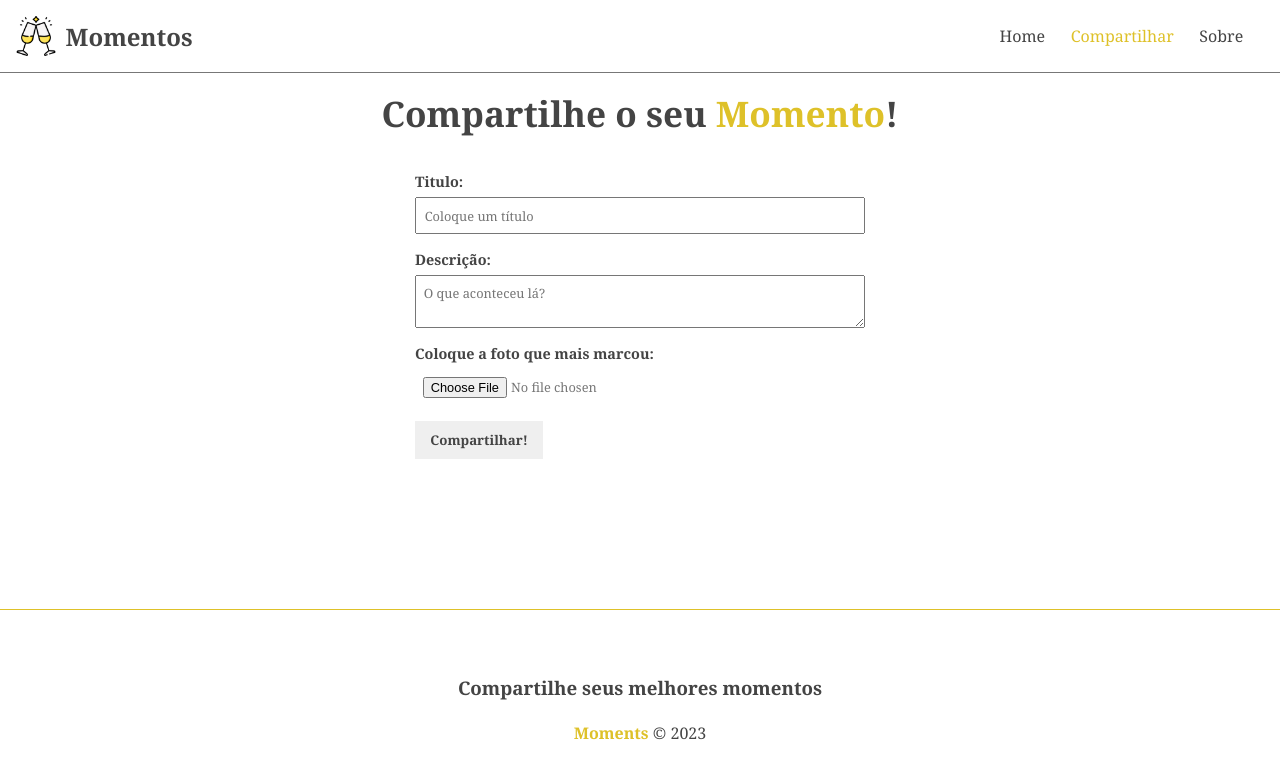
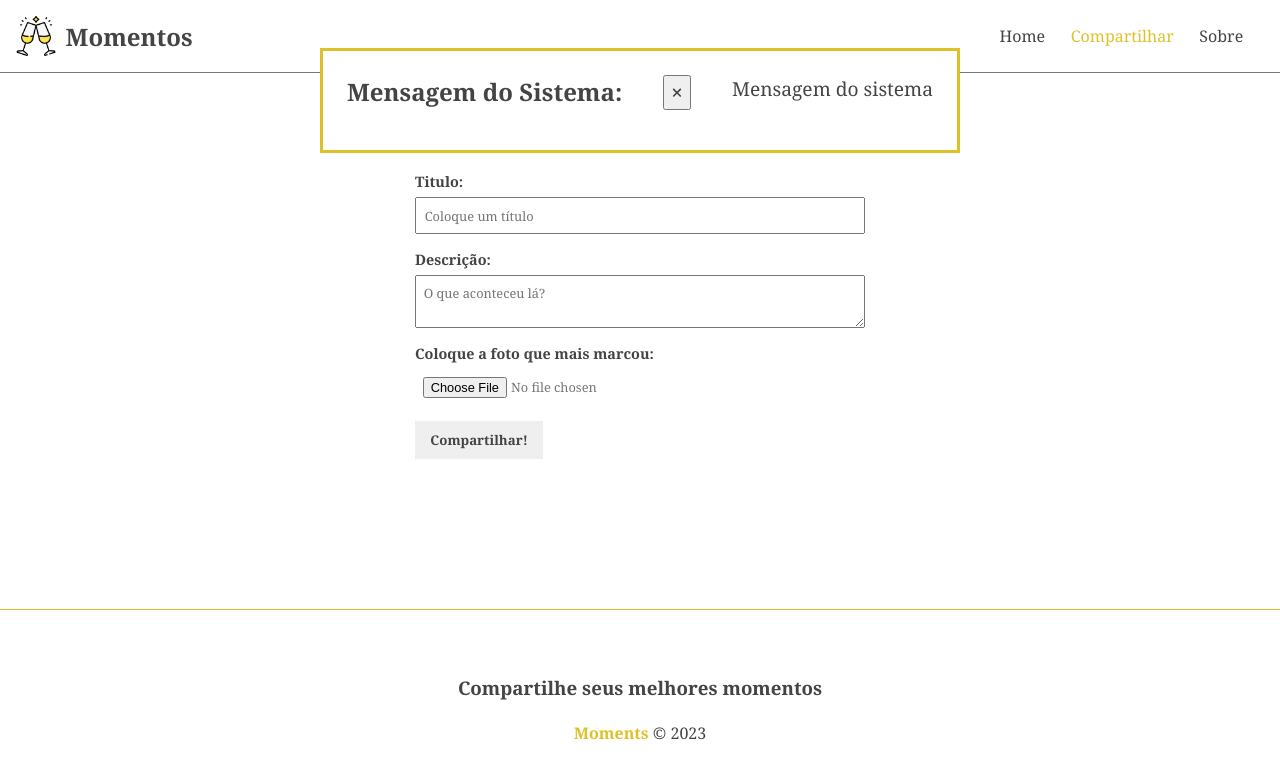
Before and after one commit to D-Wolter/Angular-Projeto-Moments-FronEnd, an Angular app in the folder moments-front/moments/: page /moments/new in a window 1280 px wide. Shown: the top 778 px of the page. Built offline with nearby package versions, Linux system fonts and the light colour scheme.

Commit message:
css messages

```diff
--- a/moments-front/moments/src/app/app.component.html
+++ b/moments-front/moments/src/app/app.component.html
@@ -1,3 +1,4 @@
+<app-messages></app-messages>
 <app-header></app-header>
 <main class="container">
     <router-outlet></router-outlet>
--- a/moments-front/moments/src/app/components/messages/messages.component.css
+++ b/moments-front/moments/src/app/components/messages/messages.component.css
@@ -0,0 +1,28 @@
+.message {
+    position: fixed;
+    top: 3em;
+    width: 50%;
+    margin-left: 50%;
+    left: -25%;
+    z-index: 10;
+    background-color: #fff;
+    border: 3px solid #dec129;
+    padding: 1.5em;
+    display: flex;
+    flex-direction: column;
+}
+
+.message-header {
+    display: flex;
+    justify-content: space-between;
+    margin-bottom: 1em;
+}
+
+.message-header button {
+    padding: 0.5em;
+    cursor: pointer;
+}
+
+.message p {
+    font-size: 1.2em;
+}
```
Also changed, not shown: moments-front/moments/src/app/app.component.ts (+7 -5 lines).
